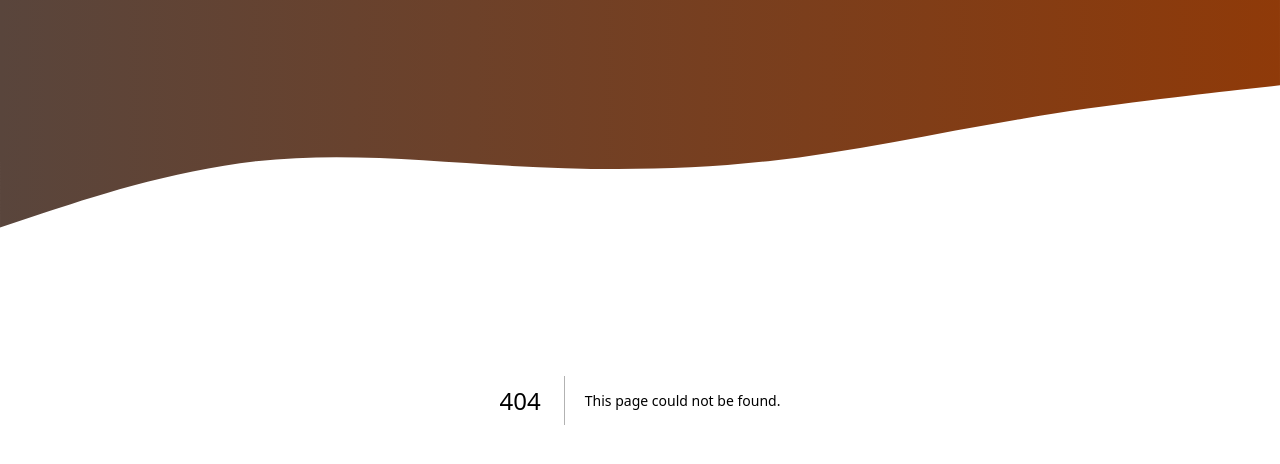
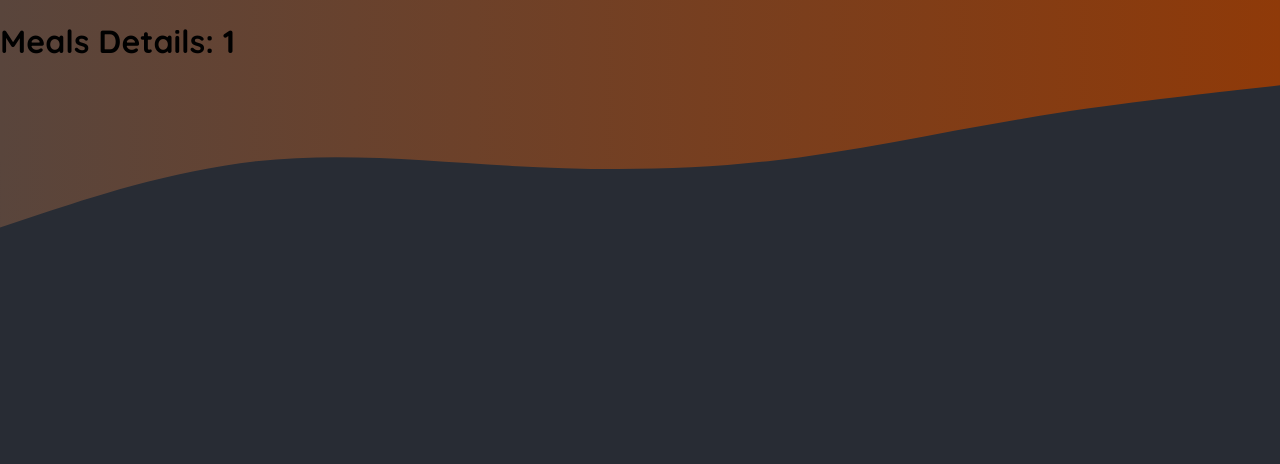
Before and after one commit to brendapc/meal-app, a Next.js app: page /meals/1 in a window 1280 px wide. Before the commit this address had no page. Shown: the top 464 px of the page. Built offline with nearby package versions, Linux system fonts and the light colour scheme.

Commit message:
exercise

```diff
--- /dev/null
+++ b/app/meals/[mealSlug]/page.js
@@ -0,0 +1,7 @@
+export default function MealsDetailsPage({params}) {
+    return (
+        <div>
+            <h1>Meals Details: {params.mealSlug}</h1>
+        </div>
+    );
+}
```
Also changed, not shown: app/community/page.js (added, +7 -0 lines), app/meals/page.js (added, +7 -0 lines), app/meals/share/page.js (added, +7 -0 lines), 1 other file (tests, documents, lock files or other folders).
